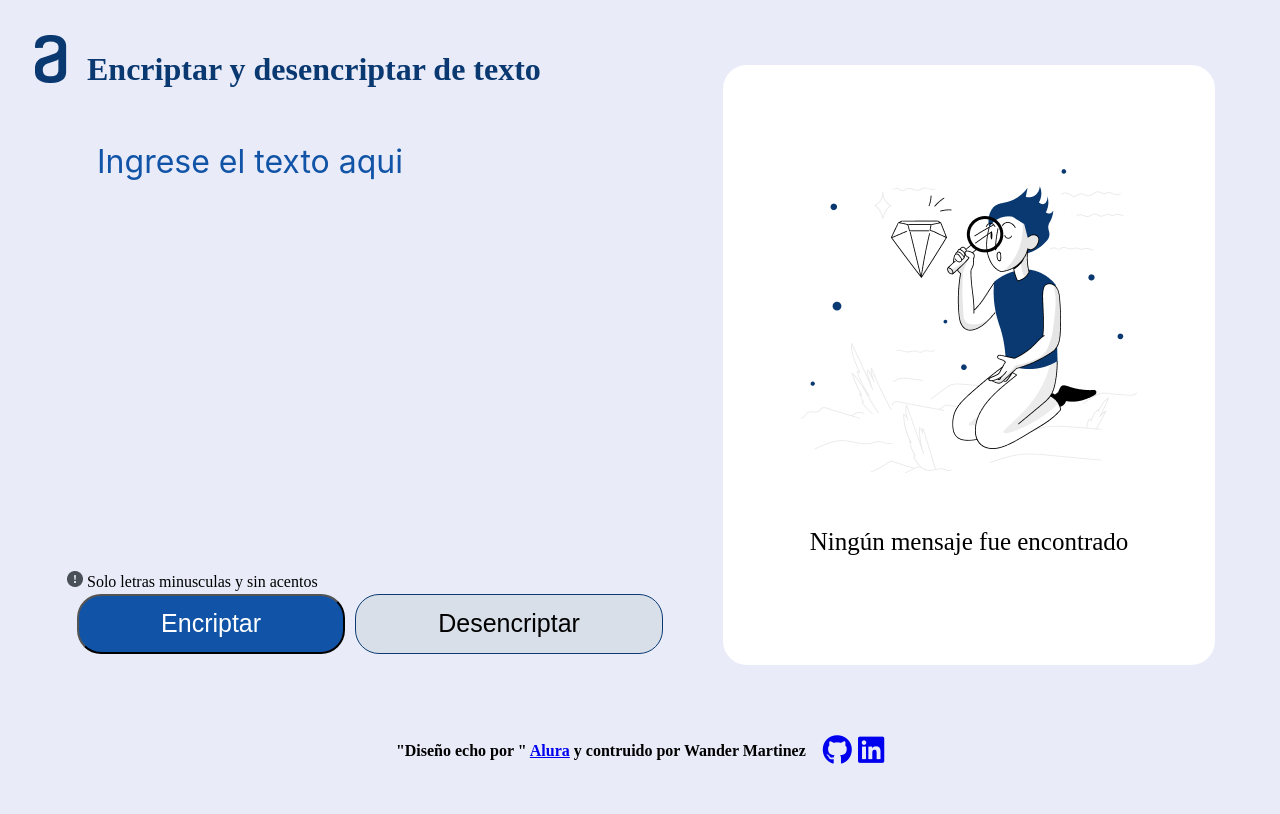
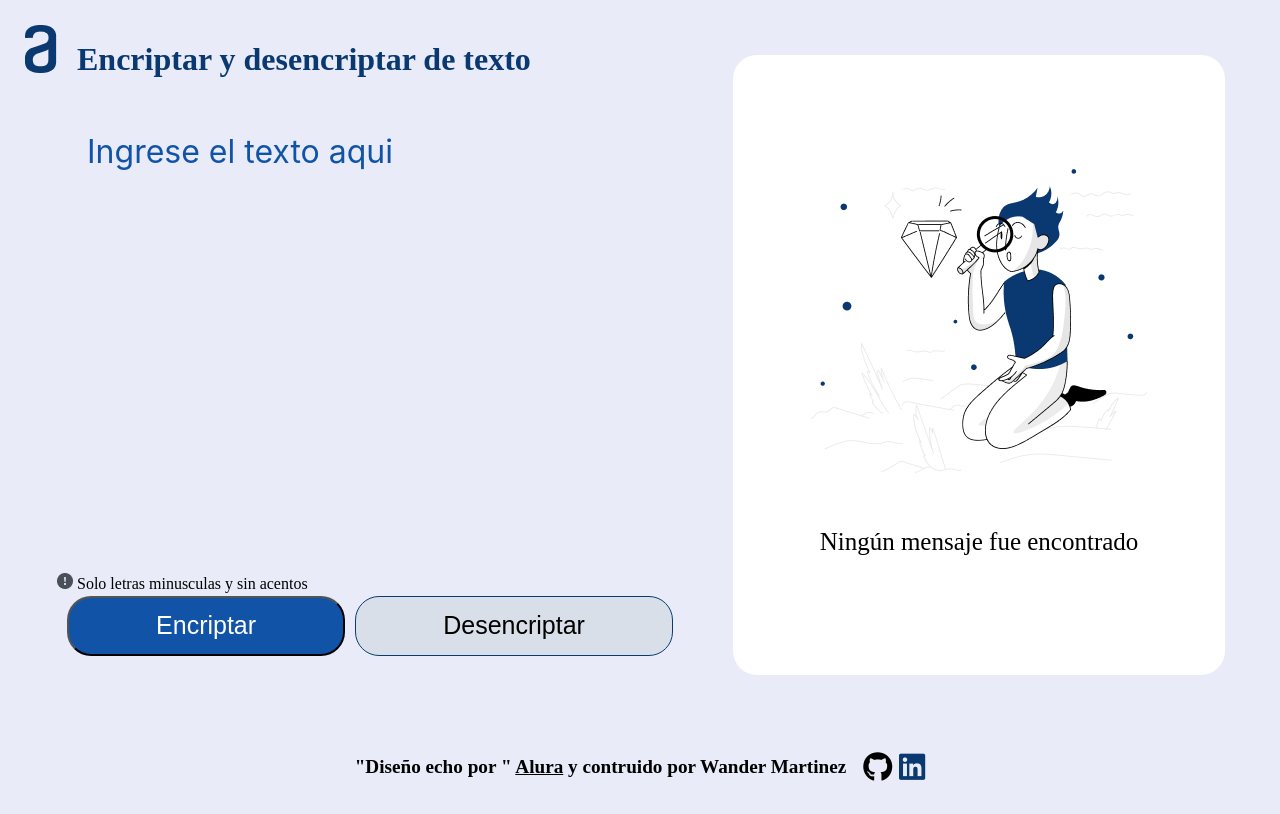
Before and after one commit to WJMD/encritador-de-texto, a plain HTML site: page index.html in a window 1280 px wide. Drawn offline with nearby package versions, Linux system fonts and the light colour scheme.

Commit message:
arreglos en el Footer

```diff
--- a/index.html
+++ b/index.html
@@ -59,13 +59,13 @@
         <div class="footer">
             <p>
                 "Diseño echo por "
-                <a href="https://www.aluracursos.com/" target="_blank">Alura</a>
+                <a href="https://www.aluracursos.com/" target="_blank" id="linkAlura">Alura</a>
                 y contruido por<strong> Wander Martinez</strong>
             </p>
 
             <ul class="iconos">
-                 <li><a href="https://github.com/WJMD"><i class="fa-brands fa-github"></i></a></li>
-                 <li class="icon"><a href="https://www.https://linkedin.com/in/wander-j-martinez/" target="__blank"><i class="fa-brands fa-linkedin"></i></a></li>
+                 <li><a href="https://github.com/WJMD"><i class="fa-brands fa-github" id="linkGithub"></i></a></li>
+                 <li class="icon"><a href="https://www.linkedin.com/in/wander-j-martinez/" target="__blank"><i class="fa-brands fa-linkedin" id="linkLinkedin"></i></a></li>
             </ul>
 
         </div>
--- a/style.css
+++ b/style.css
@@ -31,7 +31,7 @@ main{
 
     display: flex;
     height: 90vh;
-    padding: 10px;
+
 }
 
 .contenido{
@@ -191,17 +191,30 @@ button.btnCopiar{
     justify-content: center;
     align-items: center;
     align-self: flex-end;
-    padding: 10px 0;
+    padding: 1.4em;
     font-weight: bold;
+    font-size: 1.2em;
+    width: 100%;
+
+
 }
 
 .iconos li{
-    display: inline;
+    display: inline-block;
     margin-left: 2px;
-    font-size: 30px;
-}
-
-@media screen and (max-width:480px) {
-
+    font-size: 1.2em;
+    text-align: center;
+    color: black;
 
 }
+#linkAlura{
+    color:black;
+}
+#linkGithub{
+    color:black;
+    font-size: 1.3em;
+}
+#linkLinkedin{
+    color: #0A3871;
+    font-size: 1.3em;
+}
```
